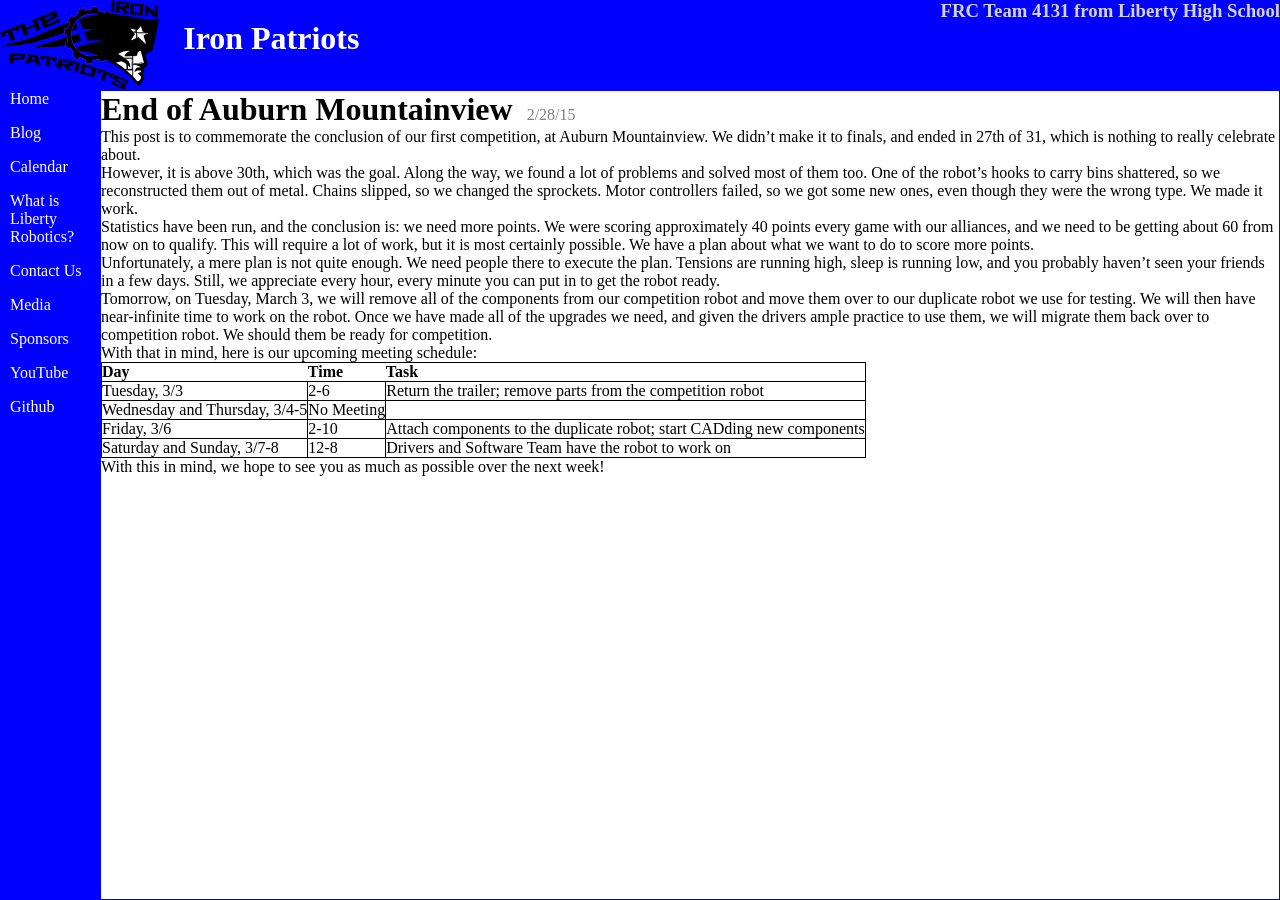
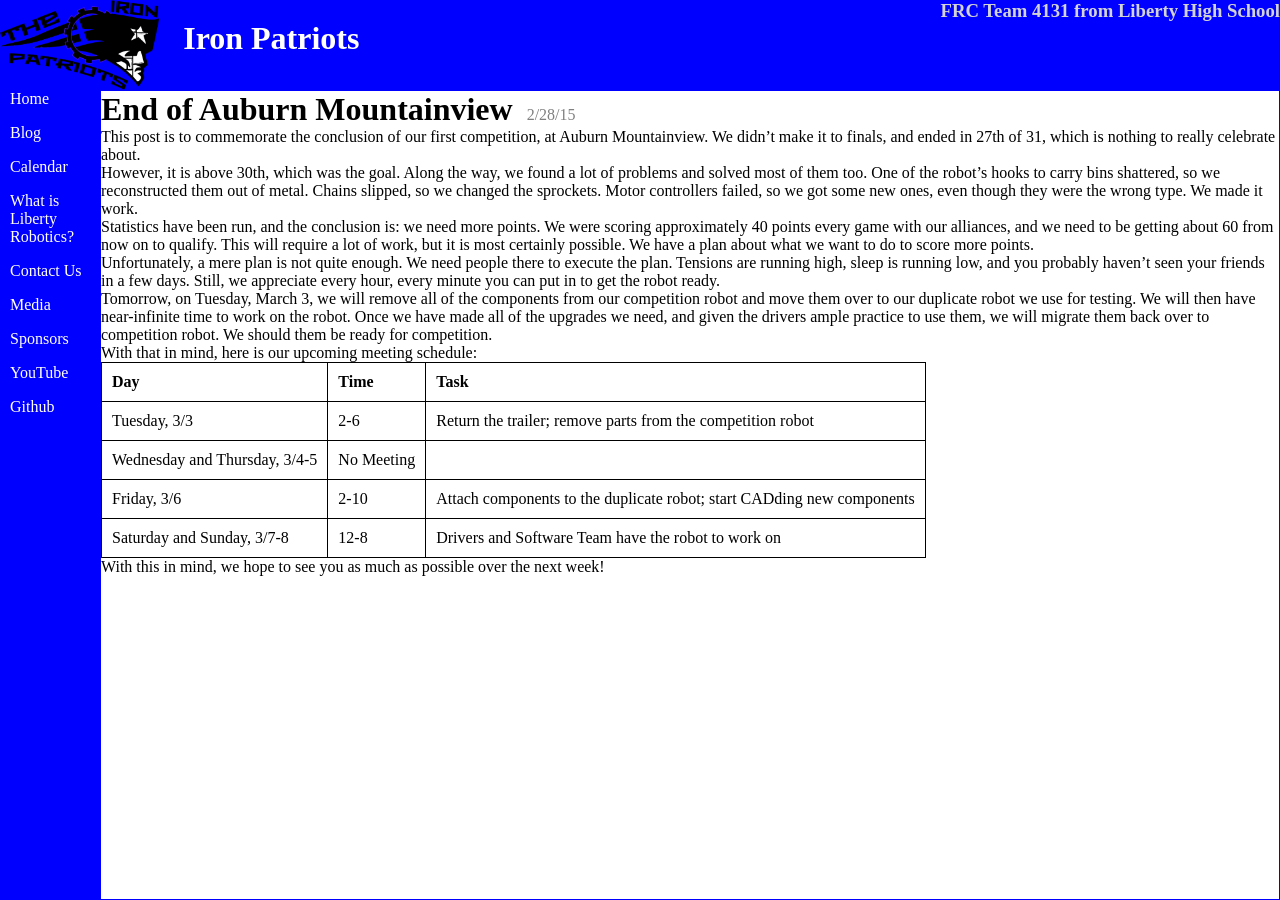
Before and after one commit to katiebugmoon/FRC4131.github.io, a Jekyll site: the page built from _posts/2015-02-28-end-of-auburn-mountainview.markdown, in a window 1280 px wide. Built offline with Jekyll 4.4.1, drawn with Linux system fonts in a browser that asks for light colours.

Commit message:
Move padding to all tables
Make sure table headers also have borders

```diff
--- a/css/main.css
+++ b/css/main.css
@@ -32,4 +32,5 @@ a.sitelink:active{
 }
 ol, ul{margin-left:20px;}/*shift right*/
 table{border-collapse:collapse;}/*Collapse cell and table borders into one*/
-table, tr, td{border:1px solid black;}
+table, thead, tfoot, tr, th, td{border:1px solid black;}
+th, td{padding:10px;}
--- a/css/sponsorship.css
+++ b/css/sponsorship.css
@@ -4,5 +4,4 @@ td > img{width:200px;}
 td{
 	width:33%;
 	text-align:center;
-	padding:10px;
 }
```
